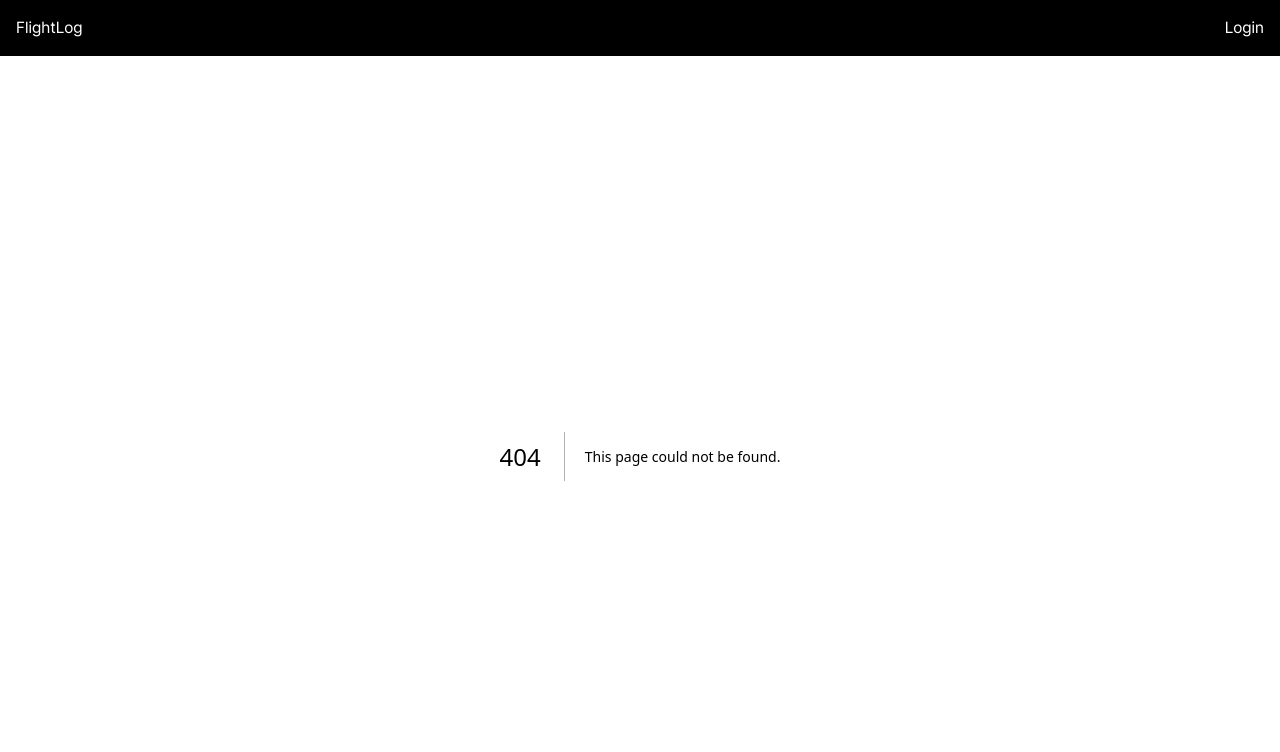
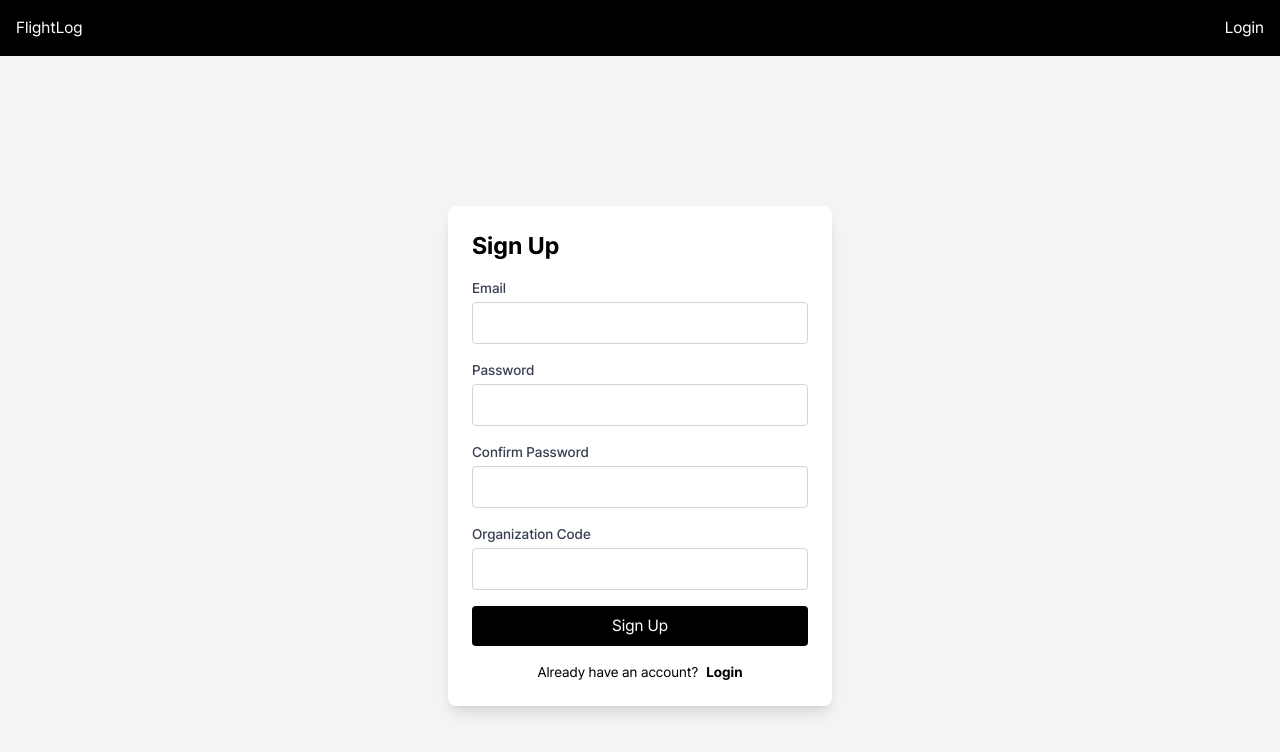
Before and after one commit to ormcamp-fe-3rd/FlightLog, a Next.js app: page /signup in a window 1280 px wide. Before the commit this address had no page. Shown: the top 752 px of the page. Built offline with nearby package versions, Linux system fonts and the light colour scheme.

Commit message:
[design] 회원가입 레이아웃

```diff
--- /dev/null
+++ b/src/app/signup/page.tsx
@@ -0,0 +1,83 @@
+import Link from "next/link";
+import React from "react";
+
+function SignupPage() {
+  return (
+    <div className="flex min-h-screen items-center justify-center bg-gray-100">
+      <div className="w-96 rounded-lg bg-white p-6 shadow-lg">
+        <h2 className="mb-4 text-2xl font-bold">Sign Up</h2>
+        <form>
+          <div className="mb-4">
+            <label
+              htmlFor="email"
+              className="block text-sm font-medium text-gray-700"
+            >
+              Email
+            </label>
+            <input
+              type="email"
+              id="email"
+              className="mt-1 w-full rounded border border-gray-300 p-2 focus:ring focus:ring-gray-500"
+              required
+            />
+          </div>
+          <div className="mb-4">
+            <label
+              htmlFor="password"
+              className="block text-sm font-medium text-gray-700"
+            >
+              Password
+            </label>
+            <input
+              type="password"
+              id="password"
+              className="mt-1 w-full rounded border border-gray-300 p-2 focus:ring focus:ring-gray-500"
+              required
+            />
+          </div>
+          <div className="mb-4">
+            <label
+              htmlFor="confirm-password"
+              className="block text-sm font-medium text-gray-700"
+            >
+              Confirm Password
+            </label>
+            <input
+              type="password"
+              id="confirm-password"
+              className="mt-1 w-full rounded border border-gray-300 p-2 focus:ring focus:ring-gray-500"
+              required
+            />
+          </div>
+          <div className="mb-4">
+            <label
+              htmlFor="org-code"
+              className="block text-sm font-medium text-gray-700"
+            >
+              Organization Code
+            </label>
+            <input
+              type="text"
+              id="org-code"
+              className="mt-1 w-full rounded border border-gray-300 p-2 focus:ring focus:ring-gray-500"
+            />
+          </div>
+          <button
+            type="submit"
+            className="w-full rounded bg-black py-2 text-white transition duration-300 hover:bg-gray-500"
+          >
+            Sign Up
+          </button>
+        </form>
+        <p className="mt-4 text-center text-sm">
+          Already have an account?
+          <Link href="/" className="ml-2 font-bold text-black hover:underline">
+            Login
+          </Link>
+        </p>
+      </div>
+    </div>
+  );
+}
+
+export default SignupPage;
```
